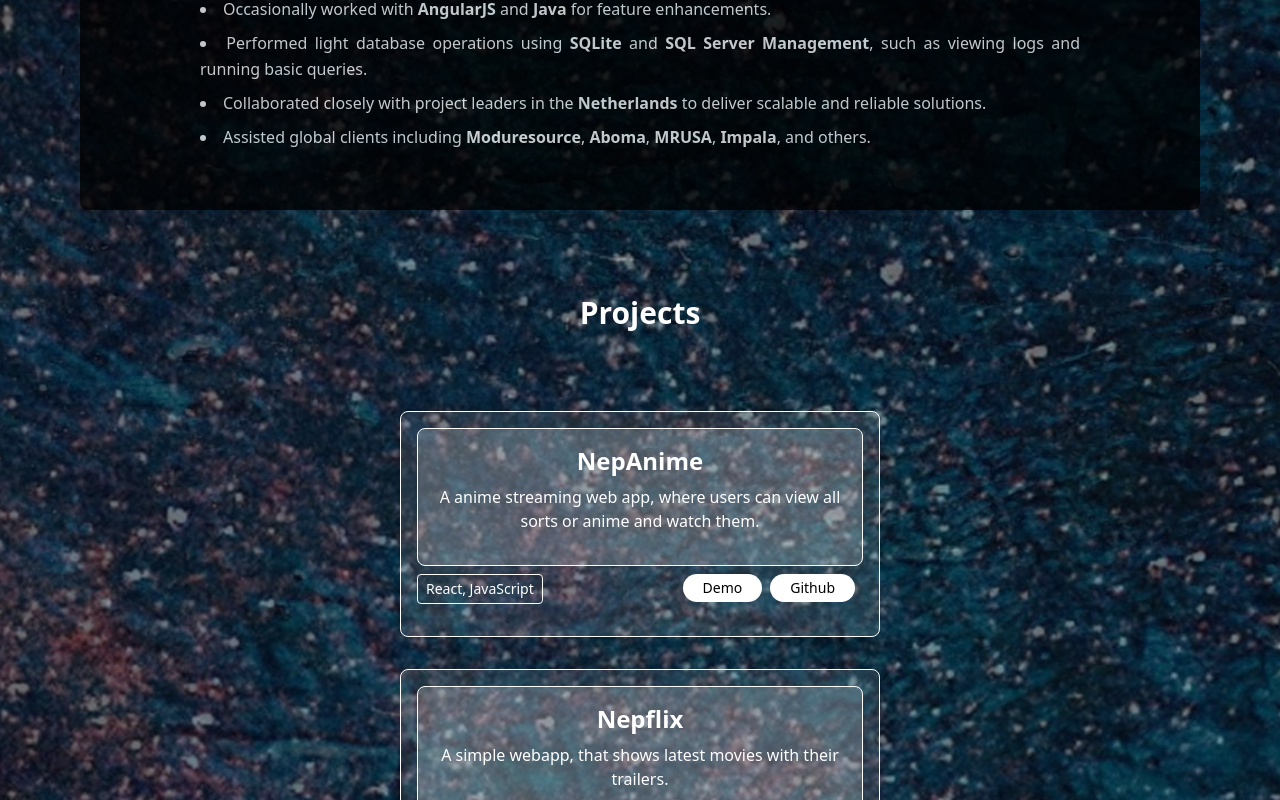
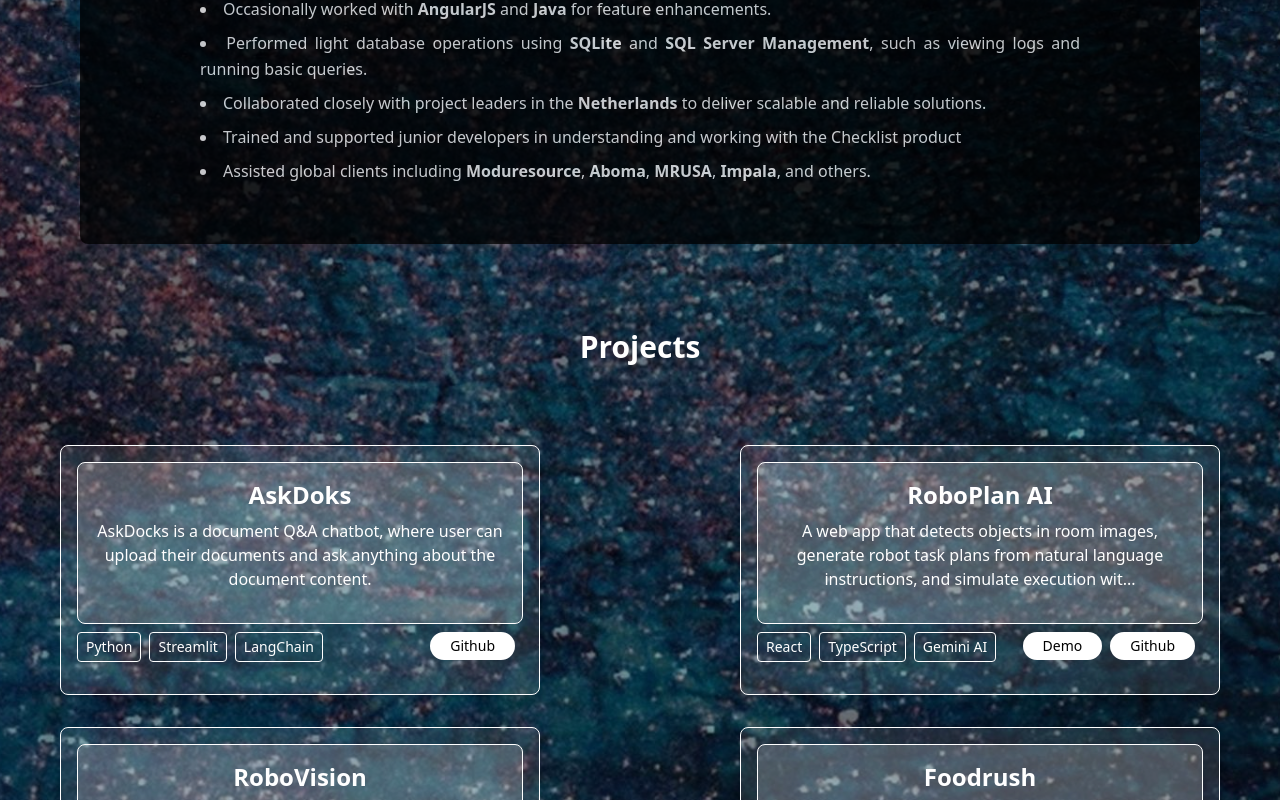
Before and after one commit to Avshek-raj/Portfolio, a React (Vite) app: page / in a window 1280 px wide. Shown: the part 1520-2320 px from the top of the page. Built offline with nearby package versions, Linux system fonts and the light colour scheme.

Commit message:
Minor changes done in projects

```diff
--- a/src/components/Home.jsx
+++ b/src/components/Home.jsx
@@ -7,7 +7,7 @@
 import { FaJava } from 'react-icons/fa';
 import { FaAndroid } from 'react-icons/fa';
 import { BiLogoFirebase } from 'react-icons/bi';
-import { DiDart, DiDocker } from 'react-icons/di';
+import { DiDart, DiDocker, DiPython } from 'react-icons/di';
 import { PiFileSql } from 'react-icons/pi';
 import { SiApachecordova, SiSqlite } from 'react-icons/si';
 import avshek from "../assets/avshek1.jpg"
@@ -23,7 +23,7 @@
                 <p className="font-bold text-red-500 text-8xl hover:text-[6.2rem] transition-size duration-300 [text-shadow:_2px_2px_10px_black]">Abhishek Raj</p>
                 <p className="font-bold text-yellow-100 text-8xl [text-shadow:_2px_2px_10px_black]">Singh</p>
                 <br/>
-                <p className="font-bold  text-2xl">Front-end Developer 👋</p>
+                <p className="font-bold  text-2xl">Software Engineer 👋</p>
                 <br/>
                 {/* <p className="w-100">I build vibrant, interactive user interfaces suing React & Flutter. With 3+ years in JavaScript and experience leading checklist & inspection tooling at Procit, I deliver beautiful performance apps</p> */}
                 <p className="leading-relaxed text-justify">
@@ -147,6 +147,12 @@
                 </div>
                 <p>Docker</p>
             </div>
+            <div className="skillItem">
+                <div className="w-16 h-16 text-white flex items-center justify-center rounded-full text-xl font-bold">
+                    <DiPython className="w-100 h-100" />
+                </div>
+                <p>Python</p>
+            </div>
         </div>
         <div className="experience opacity-75 bg-black m-20 rounded-lg p-10">
             <h1 className="">Experience</h1>
@@ -171,6 +177,7 @@
                     <li>Occasionally worked with <strong>AngularJS</strong> and <strong>Java</strong> for feature enhancements.</li>
                     <li>Performed light database operations using <strong>SQLite</strong> and <strong>SQL Server Management</strong>, such as viewing logs and running basic queries.</li>
                     <li>Collaborated closely with project leaders in the <strong>Netherlands</strong> to deliver scalable and reliable solutions.</li>
+                    <li>Trained and supported junior developers in understanding and working with the Checklist product</li>
                     <li>Assisted global clients including <strong>Moduresource</strong>, <strong>Aboma</strong>, <strong>MRUSA</strong>, <strong>Impala</strong>, and others.</li>
                 </ul>
             </div>
--- a/src/ui/ProjectList.jsx
+++ b/src/ui/ProjectList.jsx
@@ -1,18 +1,25 @@
 export const ProjectList = () => {
     const projects = [
         {
-            title: "NepAnime",
-            description: "A anime streaming web app, where users can view all sorts or anime and watch them.",
-            githubLink: "https://github.com/Avshek-raj/Nepanime",
-            language: ["React, JavaScript"],
-            demoLink: "https://nepanime.vercel.app/"
+            title: "AskDoks",
+            description: "AskDocks is a document Q&A chatbot, where user can upload their documents and ask anything about the document content.",
+            githubLink: "https://github.com/Avshek-raj/AskDocks",
+            language: ["Python", "Streamlit", "LangChain"],
+            demoLink: ""
         },
         {
-            title: "Nepflix",
-            description: "A simple webapp, that shows latest movies with their trailers.",
-            githubLink: "https://github.com/Avshek-raj/Nepflix",
-            language: ["JavaScript"],
-            demoLink: "https://nepflix.vercel.app/"
+            title: "RoboPlan AI ",
+            description: "A web app that detects objects in room images, generate robot task plans from natural language instructions, and simulate execution with obstacle avoidance in a Canvas-based 2D environment.",
+            githubLink: "https://github.com/Avshek-raj/RoboPlan-AI",
+            language: ["React", "TypeScript", "Gemini AI"],
+            demoLink: "https://roboplanai.vercel.app/"
+        },
+        {
+            title: "RoboVision",
+            description: "A web app that analyzes images from a robot’s perspective. Users can capture images via camera or upload files, and the app processes them to simulate robotic perception for autonomous indoor robots",
+            githubLink: "https://github.com/Avshek-raj/RoboVision",
+            language: ["React", "TypeScript", "Gemini AI"],
+            demoLink: "https://robovision.vercel.app/"
         },
         {
             title: "Foodrush",
@@ -53,18 +60,18 @@
     return <>
         <div className="flex flex-row flex-wrap justify-center">
             <h1>Projects</h1>
-            <ul className="flex flex-row flex-wrap justify-center mt-15">
+            <ul className="flex flex-row flex-wrap justify-between m-15">
                 {projects.map((project, index) => {
                     return (
-                        <div key={index} className="w-120 bg-white/10 mx-25 hover:scale-101 border p-4 my-4 rounded-lg shadow-lg hover:shadow-xl transition-shadow duration-300">
+                        <div key={index} className="w-120 bg-white/10 hover:scale-101 border p-4 my-4 rounded-lg shadow-lg hover:shadow-xl transition-shadow duration-300">
                             <div key={index} className="bg-white/20 border p-4 rounded-lg hover:scale-101 hover:bg-white/40 transition-colors duration-300 cursor-pointer">
                                 <h2 className="text-2xl font-bold mb-2">{project.title}</h2>
-                                <p className="mb-4">{project.description}</p>
+                                <p className="mb-4">{project.description.length > 135 ? project.description.substring(0, 135) + "..." : project.description}</p>
                             </div>
-                            <div className="mb-2 justify-between flex ">
+                            <div className="mb-2 justify-between flex gap-2">
                                 <div className="language-section flex flex-row">
                                     {project.language.map((lang, langIndex) => (
-                                        <span key={langIndex} className="my-2 block border text-sm px-2 py-1 rounded-sm mr-2">{lang}</span>
+                                        <span key={langIndex} className="w-auto my-2 block border text-sm px-2 py-1 rounded-sm mr-2 ">{lang}</span>
                                     ))}
                                 </div>
                                 <div className="action-button flex flex-row ">
```
Also changed, not shown: 1 other file (tests, documents, lock files or other folders).
